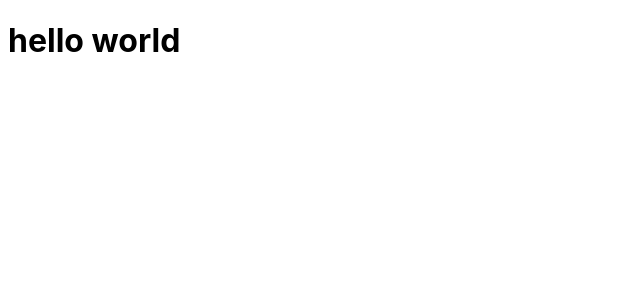
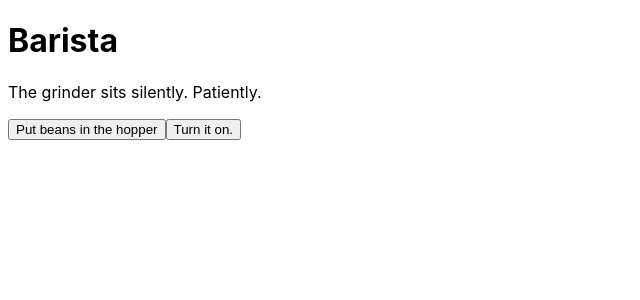
Before and after one commit to ahuth/barista, a React (Create React App) app: page / in a window 1280 px wide. Shown: the top 300 px of the page, without its empty margins (0-640 px from the left). Built offline with nearby package versions, Linux system fonts and the light colour scheme.

Commit message:
Start some sort of narrative thing... I guess

```diff
--- a/src/components/App.tsx
+++ b/src/components/App.tsx
@@ -1,3 +1,10 @@
 export default function App() {
-  return <h1>hello world</h1>;
+  return (
+    <main>
+      <h1>Barista</h1>
+      <p>The grinder sits silently. Patiently.</p>
+      <button>Put beans in the hopper</button>
+      <button>Turn it on.</button>
+    </main>
+  );
 }
```
